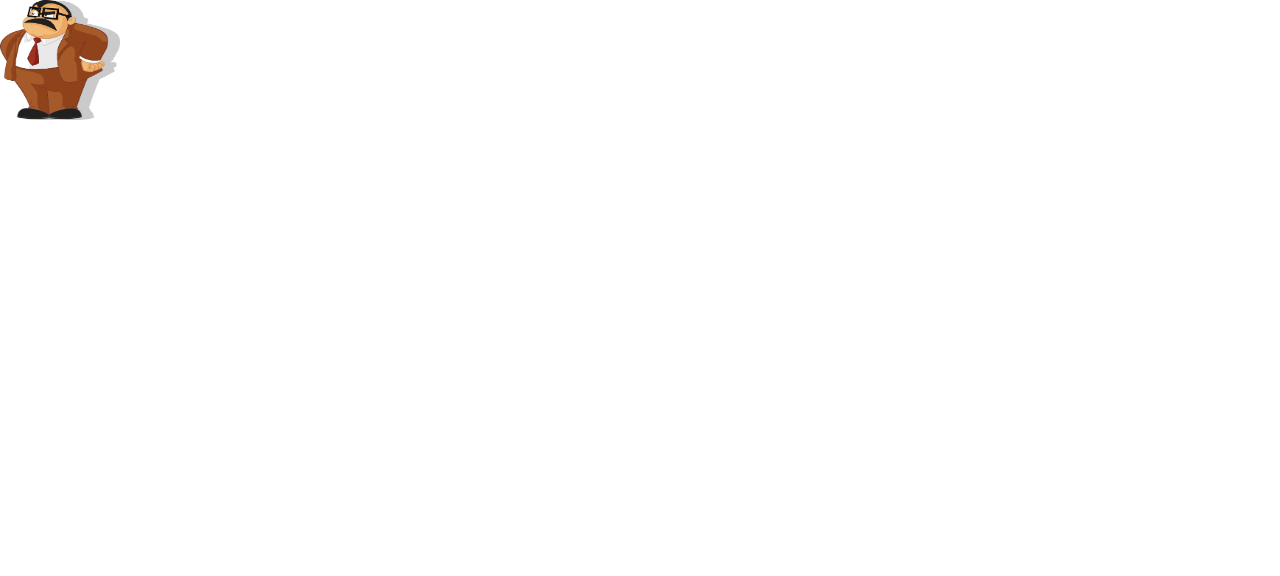
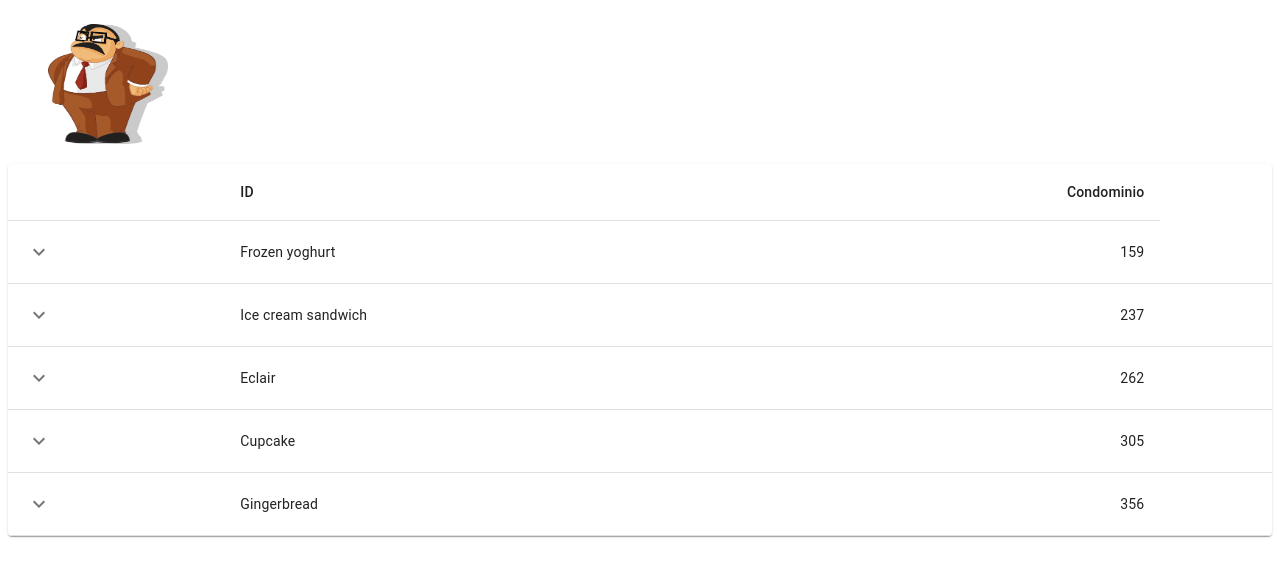
Before and after one commit to Carla99R/tuCondo, a Next.js app: page /adminCondominio in a window 1280 px wide. Shown: the top 576 px of the page. Built offline with nearby package versions, Linux system fonts and the light colour scheme.

Commit message:
no message

```diff
--- /dev/null
+++ b/components/tablaCondominios.jsx
@@ -0,0 +1,124 @@
+import React from 'react';
+import PropTypes from 'prop-types';
+import { makeStyles } from '@material-ui/core/styles';
+import Box from '@material-ui/core/Box';
+import Collapse from '@material-ui/core/Collapse';
+import IconButton from '@material-ui/core/IconButton';
+import Table from '@material-ui/core/Table';
+import TableBody from '@material-ui/core/TableBody';
+import TableCell from '@material-ui/core/TableCell';
+import TableContainer from '@material-ui/core/TableContainer';
+import TableHead from '@material-ui/core/TableHead';
+import TableRow from '@material-ui/core/TableRow';
+import Paper from '@material-ui/core/Paper';
+import KeyboardArrowDownIcon from '@material-ui/icons/KeyboardArrowDown';
+import KeyboardArrowUpIcon from '@material-ui/icons/KeyboardArrowUp';
+
+
+    const useRowStyles = makeStyles({
+        root: {
+            '& > *': {
+                borderBottom: 'unset',
+            },
+        },
+    });
+
+    function createData(name, calories, fat, carbs, protein, price) {
+        return {
+            name,
+            calories,
+            fat,
+            carbs,
+            protein,
+            price,
+            history: [
+                {date: '2020-01-05', customerId: '11091700', amount: 3},
+                {date: '2020-01-02', customerId: 'Anonymous', amount: 1},
+            ],
+        };
+    }
+
+    function Row(props) {
+        const {row} = props;
+        const [open, setOpen] = React.useState(false);
+        const classes = useRowStyles();
+
+        return (
+            <React.Fragment>
+                <TableRow className={classes.root}>
+                    <TableCell>
+                        <IconButton aria-label="expand row" size="small" onClick={() => setOpen(!open)}>
+                            {open ? <KeyboardArrowUpIcon/> : <KeyboardArrowDownIcon/>}
+                        </IconButton>
+                    </TableCell>
+                    <TableCell component="th" scope="row">
+                        {row.name}
+                    </TableCell>
+                    <TableCell align="right">{row.calories}</TableCell>
+                    <TableCell align="right">{row.fat}</TableCell>
+                </TableRow>
+                <TableRow>
+                    <TableCell style={{paddingBottom: 0, paddingTop: 0}} colSpan={6}>
+                        <Collapse in={open} timeout="auto" unmountOnExit>
+                            <Box margin={1}>
+                                <Table size="small" aria-label="purchases">
+                                    <TableHead>
+                                        <TableRow>
+                                            <TableCell>Edificio</TableCell>
+                                            <TableCell>Apartamento</TableCell>
+                                        </TableRow>
+                                    </TableHead>
+                                    <TableBody>
+                                        {row.history.map((historyRow) => (
+                                            <TableRow key={historyRow.date}>
+                                                <TableCell component="th" scope="row">
+                                                    {historyRow.date}
+                                                </TableCell>
+                                                <TableCell>{historyRow.customerId}</TableCell>
+                                            </TableRow>
+                                        ))}
+                                    </TableBody>
+                                </Table>
+                            </Box>
+                        </Collapse>
+                    </TableCell>
+                </TableRow>
+            </React.Fragment>
+        );
+    }
+
+    Row.propTypes = {
+        row: PropTypes.shape({
+            calories: PropTypes.number.isRequired,
+            carbs: PropTypes.number.isRequired,
+        })
+    };
+
+    const rows = [
+        createData('Frozen yoghurt', 159),
+        createData('Ice cream sandwich', 237),
+        createData('Eclair', 262),
+        createData('Cupcake', 305),
+        createData('Gingerbread', 356),
+    ];
+
+    export default function CollapsibleTable() {
+        return (
+            <TableContainer component={Paper}>
+                <Table aria-label="collapsible table">
+                    <TableHead>
+                        <TableRow>
+                            <TableCell/>
+                            <TableCell>ID</TableCell>
+                            <TableCell align="right">Condominio</TableCell>
+                        </TableRow>
+                    </TableHead>
+                    <TableBody>
+                        {rows.map((row) => (
+                            <Row key={row.name} row={row}/>
+                        ))}
+                    </TableBody>
+                </Table>
+            </TableContainer>
+        );
+    }
--- a/pages/adminCondominio.jsx
+++ b/pages/adminCondominio.jsx
@@ -1,9 +1,9 @@
-import Navbar from '../components/navbar';
+import TablaCondominios from '../components/tablaCondominios';
 import Image from 'next/image'
 import styles from '../styles/adminCondominios.module.css'
 import React from "react";
 
-const AdminCondominio=()=>{
+const AdminCondominio=(props)=>{
 
     return(
         <>
@@ -14,7 +14,7 @@ const AdminCondominio=()=>{
                            height={120}
                     />
                 </figure>
-
+                <TablaCondominios/>
             </div>
 
 
--- a/server.js
+++ b/server.js
@@ -27,6 +27,6 @@ const server = new ApolloServer({typeDefs, resolvers, context: {models}})
 const app = express();
 server.applyMiddleware({app});
 
-app.listen({port: 8000}, () => {
-    console.log("Corriendo servidor Apollo en http://localhost:8000" + server.graphqlPath)
+app.listen({port: 9000}, () => {
+    console.log("Corriendo servidor Apollo en http://localhost:9000" + server.graphqlPath)
 })
```
Also changed, not shown: components/modalEjemplo.jsx (deleted, +0 -22 lines).
